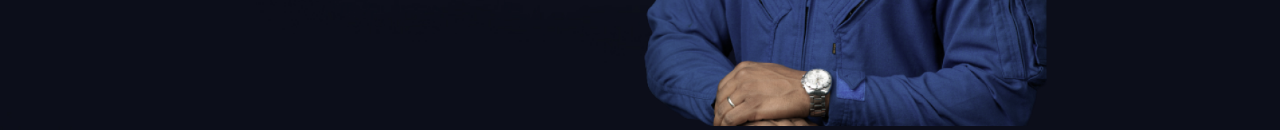
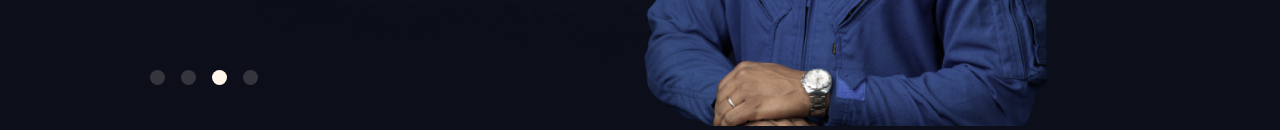
Before and after one commit to duccini/duccini-space-tourism, a Next.js app: page /crew in a window 1280 px wide. Shown: the part 670-800 px from the top of the page. Built offline with nearby package versions, Linux system fonts and the light colour scheme; a web font is replaced by a local one.

Commit message:
finish crew page

```diff
--- a/src/app/crew/page.tsx
+++ b/src/app/crew/page.tsx
@@ -11,6 +11,8 @@ import douglas from "/public/douglas.png";
 import mark from "/public/mark.png";
 import victor from "/public/victor.png";
 import anousheh from "/public/anousheh.png";
+
+import styles from "./styles.module.scss";
 
 export default function Crew() {
   const [astronaut, setAstronaut] = useState("victor");
@@ -36,6 +38,43 @@ export default function Crew() {
         {astronaut === "anousheh" && (
           <Astronaut key="anousheh" member={crew.anousheh} image={anousheh} />
         )}
+
+        <div className={styles.selectAstronaut}>
+          <div className={styles.selectAstronautContainer}>
+            <div
+              className={
+                astronaut === "douglas"
+                  ? `${styles.activeAstronaut}`
+                  : `${styles.inactiveAstronaut}`
+              }
+              onClick={() => setAstronaut("douglas")}
+            ></div>
+            <div
+              className={
+                astronaut === "mark"
+                  ? `${styles.activeAstronaut}`
+                  : `${styles.inactiveAstronaut}`
+              }
+              onClick={() => setAstronaut("mark")}
+            ></div>
+            <div
+              className={
+                astronaut === "victor"
+                  ? `${styles.activeAstronaut}`
+                  : `${styles.inactiveAstronaut}`
+              }
+              onClick={() => setAstronaut("victor")}
+            ></div>
+            <div
+              className={
+                astronaut === "anousheh"
+                  ? `${styles.activeAstronaut}`
+                  : `${styles.inactiveAstronaut}`
+              }
+              onClick={() => setAstronaut("anousheh")}
+            ></div>
+          </div>
+        </div>
       </Content>
     </Container>
   );
--- /dev/null
+++ b/src/app/crew/styles.module.scss
@@ -0,0 +1,38 @@
+@import "@/styles/variables.scss";
+
+.selectAstronaut {
+  position: absolute;
+
+  left: 150px;
+  bottom: 4.5rem;
+}
+
+.selectAstronautContainer {
+  display: flex;
+  gap: 16px;
+}
+
+.inactiveAstronaut {
+  width: 15px;
+  height: 15px;
+  flex-shrink: 0;
+  border-radius: 15px;
+  opacity: 0.1744;
+  background: $white;
+
+  &:hover {
+    cursor: pointer;
+  }
+}
+
+.activeAstronaut {
+  width: 15px;
+  height: 15px;
+  flex-shrink: 0;
+  border-radius: 15px;
+  background: $white;
+
+  &:hover {
+    cursor: pointer;
+  }
+}
```
